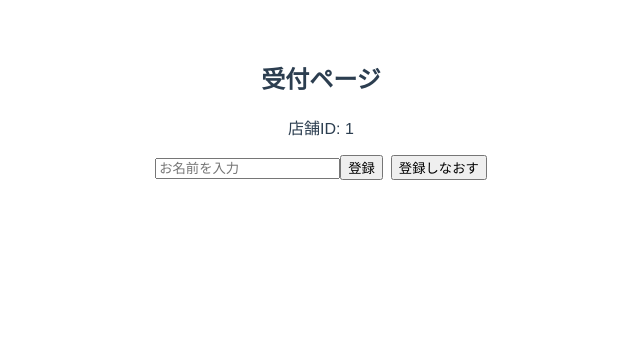
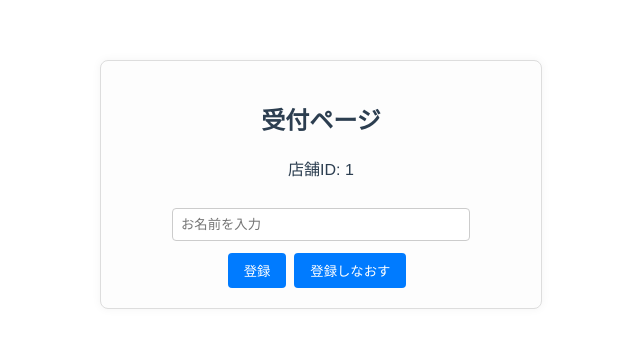
Before and after one commit to OOTORIKOTORI/yubiwait-client, a Vue app: page /join/1 in a window 1280 px wide. Shown: the top 348 px of the page, without its empty margins (319-959 px from the left). Built offline with nearby package versions, Linux system fonts and the light colour scheme; no server answers.

Commit message:
UI改良

```diff
--- a/src/views/AdminView.vue
+++ b/src/views/AdminView.vue
@@ -1,22 +1,36 @@
 <template>
-  <div>
+  <div class="container">
     <h2>店員ページ</h2>
-    <p>店舗ID: {{ storeId }}</p>
+    <p class="store-id">店舗ID: {{ storeId }}</p>
 
     <h3>受付一覧：</h3>
-    <ul>
-      <li v-for="(c, i) in customers" :key="i">
-        {{ c.name }}（{{ formatDate(c.joinedAt) }}）
-        <button @click="markAsDone(c._id)">完了</button>
-      </li>
-    </ul>
+    <table class="customer-table">
+      <thead>
+        <tr>
+          <th>#</th>
+          <th>名前</th>
+          <th>受付時間</th>
+          <th>操作</th>
+        </tr>
+      </thead>
+      <tbody>
+        <tr v-for="(c, i) in customers" :key="c._id">
+          <td>{{ i + 1 }}</td>
+          <td class="name">{{ c.name }}</td>
+          <td class="time">{{ formatDate(c.joinedAt) }}</td>
+          <td><button class="done-btn" @click="markAsDone(c._id)">✔ 完了</button></td>
+        </tr>
+      </tbody>
+    </table>
   </div>
 </template>
 
 <script setup>
-import { ref, onMounted } from 'vue'
+import { ref, onMounted, onBeforeUnmount } from 'vue'
 import { useRoute } from 'vue-router'
 import axios from 'axios'
+
+let intervalId = null
 
 const route = useRoute()
 const storeId = route.params.storeId
@@ -31,19 +45,15 @@ const fetchCustomers = async () => {
   }
 }
 
-onMounted(fetchCustomers)
-
-// ✅ 完了ボタン押下時
 const markAsDone = async (customerId) => {
   try {
     await axios.patch(`/api/admin/${storeId}/done/${customerId}`)
-    await fetchCustomers() // 再取得して更新
+    await fetchCustomers()
   } catch (err) {
     console.error('完了処理エラー', err)
   }
 }
 
-// ✅ 日付フォーマット（例：2025/07/20 13:00）
 const formatDate = (isoString) => {
   const date = new Date(isoString)
   const y = date.getFullYear()
@@ -53,4 +63,71 @@ const formatDate = (isoString) => {
   const min = String(date.getMinutes()).padStart(2, '0')
   return `${y}/${m}/${d} ${h}:${min}`
 }
+
+onMounted(() => {
+  fetchCustomers()
+  intervalId = setInterval(fetchCustomers, 10000)
+})
+
+onBeforeUnmount(() => {
+  clearInterval(intervalId)
+})
 </script>
+
+<style scoped>
+.container {
+  max-width: 720px;
+  margin: 50px auto;
+  padding: 20px;
+  text-align: center;
+  font-family: sans-serif;
+}
+
+.store-id {
+  color: #666;
+  font-size: 14px;
+}
+
+.customer-table {
+  width: 100%;
+  border-collapse: collapse;
+  margin-top: 20px;
+}
+
+.customer-table th,
+.customer-table td {
+  border: 1px solid #ddd;
+  padding: 12px;
+}
+
+.customer-table th {
+  background-color: #f2f2f2;
+}
+
+.customer-table tr:hover {
+  background-color: #f9f9f9;
+}
+
+.name {
+  text-align: left;
+  font-weight: 500;
+}
+
+.time {
+  font-family: monospace;
+}
+
+.done-btn {
+  background-color: #28a745;
+  color: white;
+  border: none;
+  padding: 6px 12px;
+  border-radius: 6px;
+  cursor: pointer;
+  font-weight: bold;
+}
+
+.done-btn:hover {
+  background-color: #218838;
+}
+</style>
--- a/src/views/JoinView.vue
+++ b/src/views/JoinView.vue
@@ -1,22 +1,25 @@
 <template>
-  <div>
+  <div class="container">
     <h2>受付ページ</h2>
     <p>店舗ID: {{ storeId }}</p>
 
-    <p v-if="waitingCount !== null">
-      あなたの前に {{ waitingCount }} 人待っています<br />
-      予想待ち時間：約 {{ estimatedTime }} 分
+    <div v-if="waitingCount !== null" class="status">
+      あなたの前に <strong>{{ waitingCount }}</strong> 人待っています<br />
+      予想待ち時間：約 <strong>{{ estimatedTime }}</strong> 分
+    </div>
+
+    <p v-if="customerId && registeredName">
+      「{{ registeredName }}」さんの待ち時間です
     </p>
-    <p v-if="customerId && registeredName">「{{ registeredName }}」さんの待ち時間です</p>
 
     <input v-model="name" placeholder="お名前を入力" />
+    <br />
     <button @click="submit">登録</button>
-    <button @click="resetRegistration" style="margin-left: 8px;">登録しなおす</button>
+    <button @click="resetRegistration">登録しなおす</button>
 
     <p v-if="message">{{ message }}</p>
   </div>
 </template>
-
 <script setup>
 import { ref, onMounted, onUnmounted } from 'vue'
 import { useRoute } from 'vue-router'
@@ -99,3 +102,44 @@ onUnmounted(() => {
   if (intervalId) clearInterval(intervalId)
 })
 </script>
+
+<style scoped>
+.container {
+  max-width: 400px;
+  margin: 60px auto;
+  padding: 20px;
+  text-align: center;
+  border: 1px solid #ddd;
+  border-radius: 8px;
+  background-color: #fdfdfd;
+  box-shadow: 0 0 10px rgba(0,0,0,0.05);
+}
+
+input {
+  padding: 8px;
+  width: 70%;
+  margin-top: 12px;
+  border-radius: 4px;
+  border: 1px solid #ccc;
+}
+
+button {
+  margin-top: 12px;
+  padding: 8px 16px;
+  margin-right: 8px;
+  border: none;
+  background-color: #007bff;
+  color: white;
+  border-radius: 4px;
+  cursor: pointer;
+}
+
+button:hover {
+  background-color: #0056b3;
+}
+
+.status {
+  margin: 16px 0;
+  font-size: 1.1em;
+}
+</style>
```
